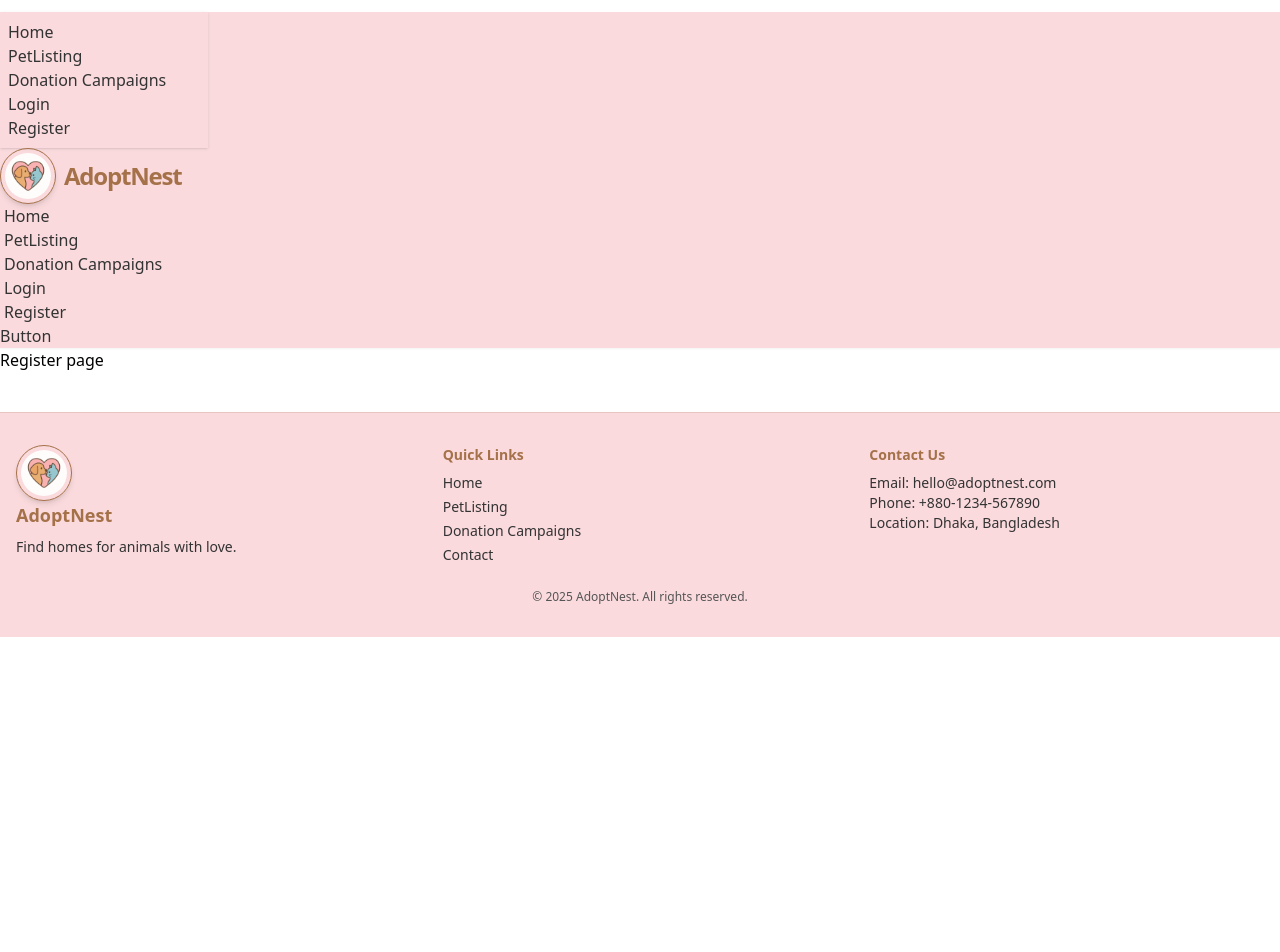
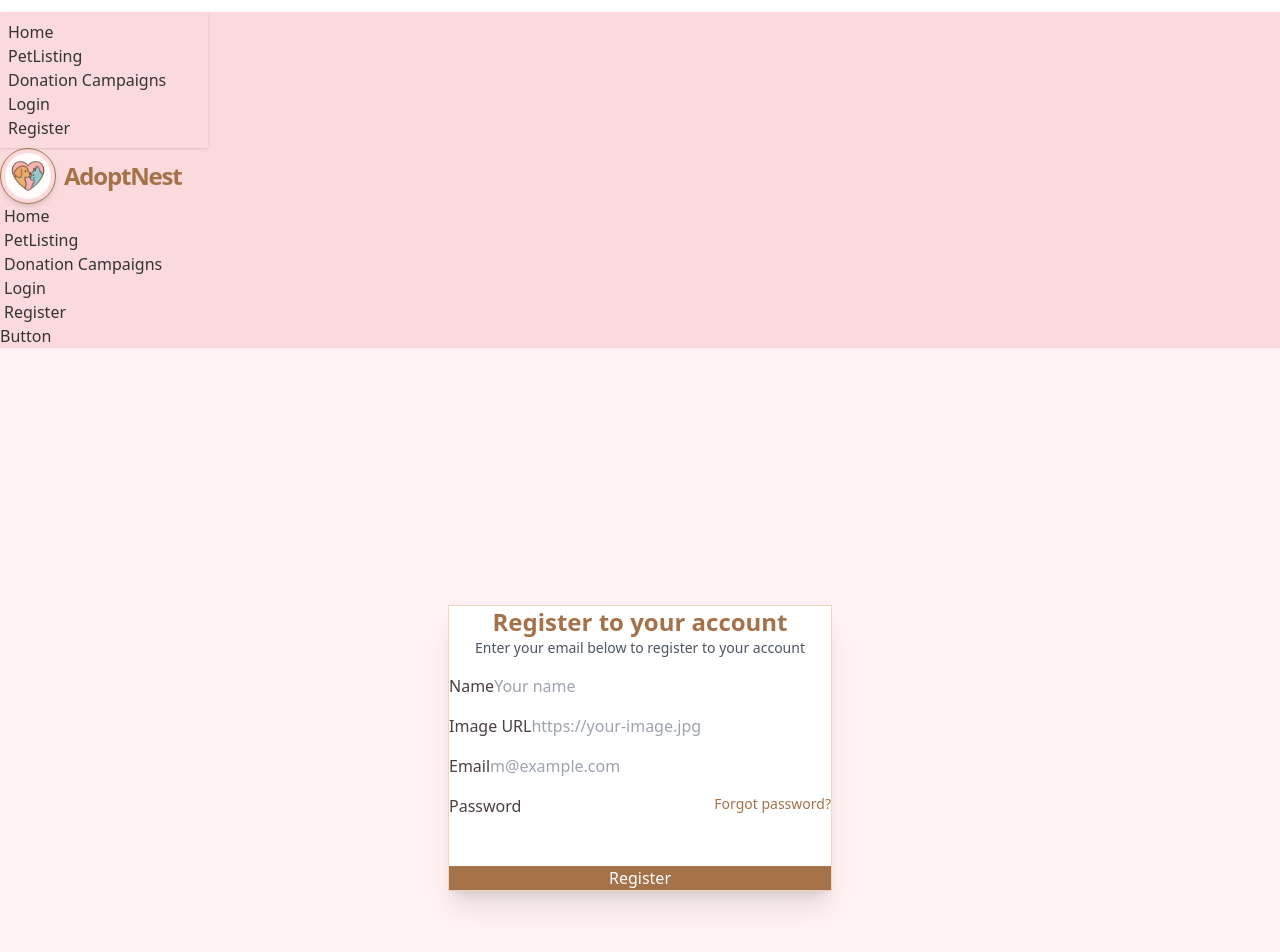
Before and after one commit to ekramulislam2050/b10a12-pet-adoption-client, a React (Vite) app: page /register in a window 1280 px wide. Shown: the top 952 px of the page. Before the commit the page ends 800 px from the top, so only its background shows below. Built offline with nearby package versions, Linux system fonts and the light colour scheme.

Commit message:
working on register

```diff
--- a/src/AuthProvider/AuthProvider.jsx
+++ b/src/AuthProvider/AuthProvider.jsx
@@ -5,6 +5,8 @@ export  const AuthContext =createContext(null)
 const AuthProvider = ({children}) => {
     const [user,setUser]=useState()
     const [loading,setLoading]=useState()
+
+
 
     const info={
 
--- a/src/LayOut/MainLayOut/MainLayOut.jsx
+++ b/src/LayOut/MainLayOut/MainLayOut.jsx
@@ -6,9 +6,11 @@ import Footer from "../../Shared/Footer/Footer";
 
 const MainLayOut = () => {
     return (
-        <div>
+        <div  >
             <Navbar></Navbar>
+
             <Outlet></Outlet>
+
             <Footer></Footer>
         </div>
     );
--- a/src/Pages/Register/Register.jsx
+++ b/src/Pages/Register/Register.jsx
@@ -1,9 +1,80 @@
-import React from 'react';
+
+import { Link } from 'react-router-dom';
 
 const Register = () => {
+
+    const handleSubmit = (e) =>{
+        e.preventDefault()
+        console.log(e.target)
+    }
     return (
-        <div>
-            <h1>Register page</h1>
+        <div className="flex items-center justify-center min-h-screen bg-[#FFF1F4]">
+            <div className="w-full max-w-sm shadow-xl card bg-white border border-[#F3D6C2]">
+                <div className="card-body">
+                    <h2 className="text-2xl font-bold text-center text-[#A47149]">Register to your account</h2>
+                    <p className="mb-4 text-sm text-center text-gray-600">
+                        Enter your email below to register to your account
+                    </p>
+
+                    <form onSubmit={handleSubmit}>
+                        {/* Name */}
+                        <div className="mb-4 form-control">
+                            <label className="label">
+                                <span className="label-text text-[#4B3F3F]">Name</span>
+                            </label>
+                            <input
+                                type="text"
+                                placeholder="Your name"
+                                className="input input-bordered"
+                                required
+                            />
+                        </div>
+
+                        {/* Image URL */}
+                        <div className="mb-4 form-control">
+                            <label className="label">
+                                <span className="label-text text-[#4B3F3F]">Image URL</span>
+                            </label>
+                            <input
+                                type="text"
+                                placeholder="https://your-image.jpg"
+                                className="input input-bordered"
+                                required
+                            />
+                        </div>
+
+                        {/* Email */}
+                        <div className="mb-4 form-control">
+                            <label className="label">
+                                <span className="label-text text-[#4B3F3F]">Email</span>
+                            </label>
+                            <input
+                                type="email"
+                                placeholder="m@example.com"
+                                className="input input-bordered"
+                                required
+                            />
+                        </div>
+
+                        {/* Password */}
+                        <div className="mb-6 form-control">
+                            <label className="flex justify-between label">
+                                <span className="label-text text-[#4B3F3F]">Password</span>
+                                <a href="#" className="text-sm link link-hover text-[#A47149]">Forgot password?</a>
+                            </label>
+                            <input type="password" className="input input-bordered" required />
+                        </div>
+
+                        <div className="form-control">
+                            <button type="submit" className="w-full btn bg-[#A47149] text-white hover:bg-[#8c5e3d]">
+                                Register
+                            </button>
+                        </div>
+                    </form>
+
+
+                </div>
+            </div>
         </div>
     );
 };
```
